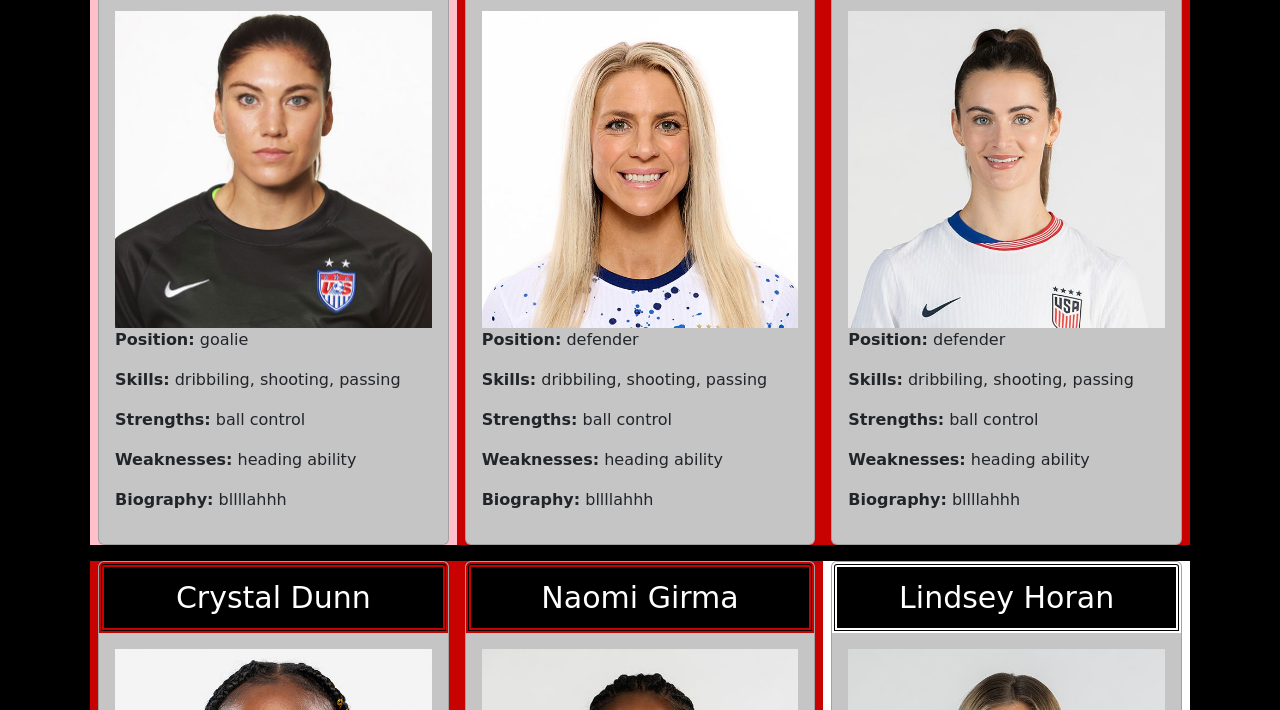
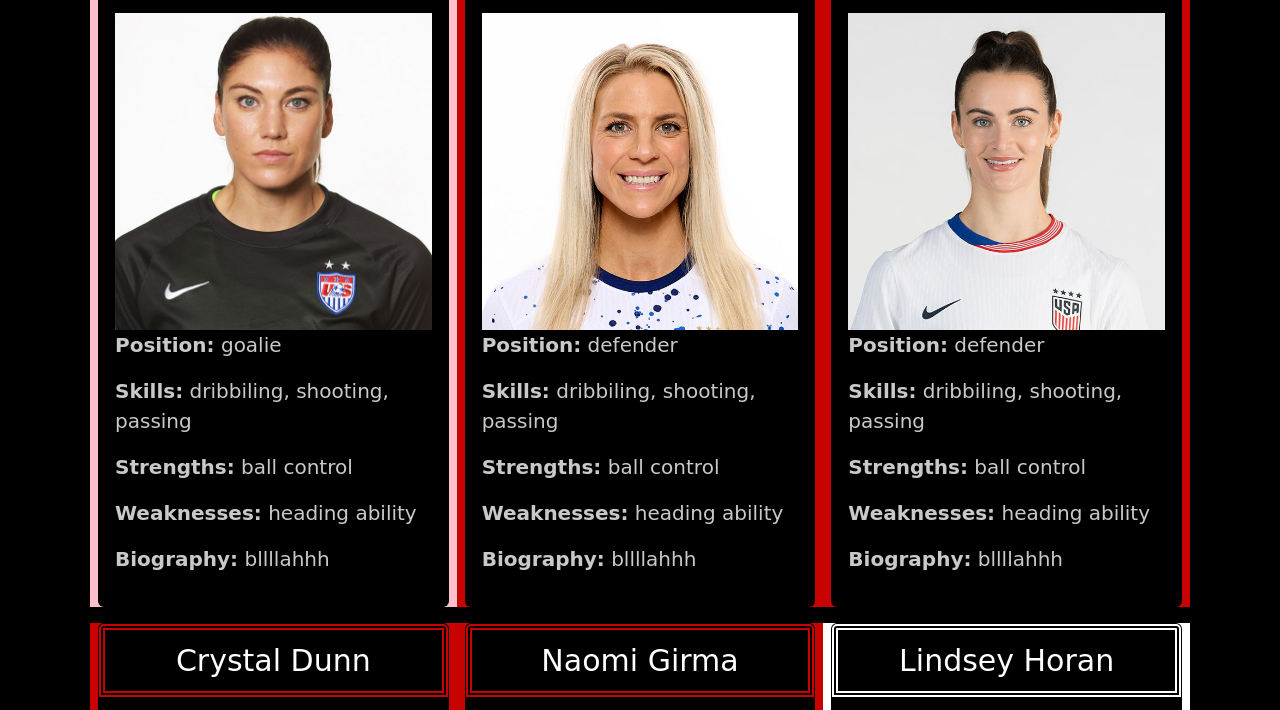
Before and after one commit to bri-depinto/super-team-may, a plain HTML site: page index.html in a window 1280 px wide. Shown: the part 261-971 px from the top of the page. Drawn offline with nearby package versions, Linux system fonts and the light colour scheme; a web font is replaced by a local one.

Commit message:
ayyyy fonts and colors

```diff
--- a/script.js
+++ b/script.js
@@ -147,7 +147,7 @@ function generateTeamCards() {
                 <div class="card-header text-center" style="border-color: ${borderColor};">${member.name}</div>
                 <div class="card-body">
                     <img class="img-fluid" src="${member.img}">
-                    <p> <span class="boldtry">Position:</span> ${member.position}</p>
+                    <p><strong>Position:</strong> ${member.position}</p>
                     <p><strong>Skills:</strong> ${member.skills.join(', ')}</p>
                     <p><strong>Strengths:</strong> ${member.strengths}</p>
                     <p><strong>Weaknesses:</strong> ${member.weaknesses}</p>
--- a/style.css
+++ b/style.css
@@ -9,13 +9,15 @@ body{
    font-style: normal;
 }
 .card{
-    background-color: rgb(197, 197, 197);
+    background-color: rgb(0, 0, 0);
     font-family: "Grandiflora One", cursive;
+    color: rgb(201, 201, 201);
+    font-size: 20px;
 }
 .card-header{
 color: rgb(255, 255, 255);
 background-color: black;
-border: double 5px;
+border: double 6px;
 border-radius: 50px;
 font-family: "Gluten", cursive;
 font-size: 30px;
```
